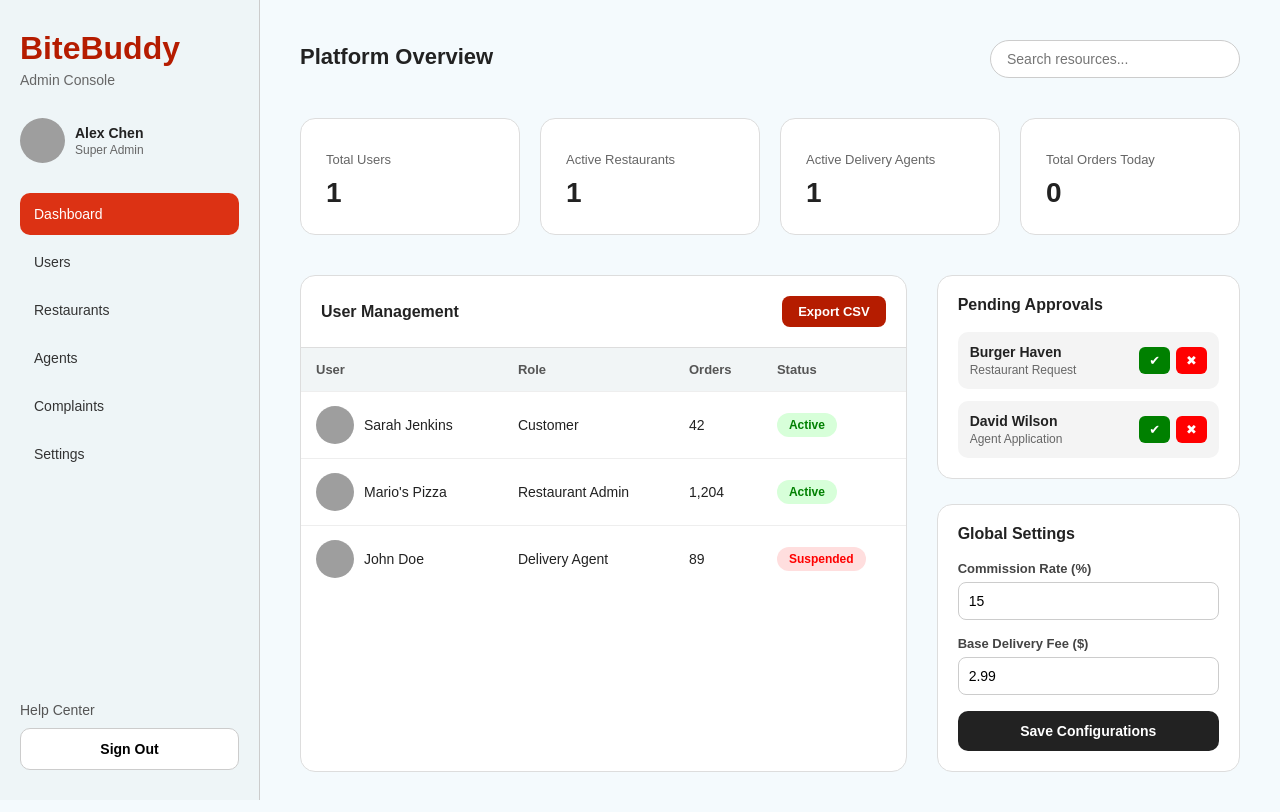
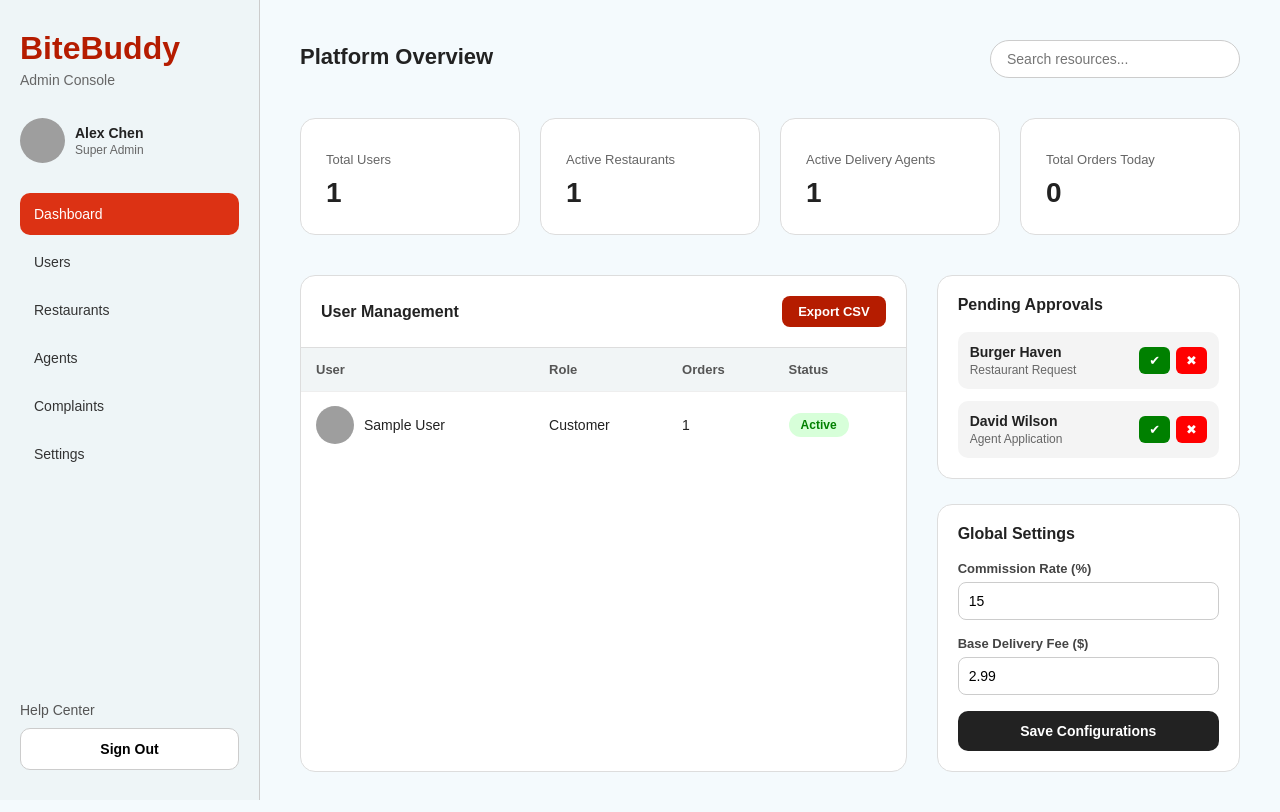
Before and after one commit to muin99/FoodOS, a PHP site: page /admin/view/adminDashboard.php in a window 1280 px wide. Run offline with PHP 8.4, Linux system fonts and the light colour scheme; tables that the repository leaves empty hold one stand-in row (values such as "Sample post"); grey boxes are pictures that could not be loaded.

Commit message:
fixed order count in user table

```diff
--- a/admin/controller/dashboardController.php
+++ b/admin/controller/dashboardController.php
@@ -7,4 +7,6 @@ $totalUsers = getTotalUsers($conn);
 $totalRestaurants = getActiveRestaurants($conn);
 $totalOrdersToday = getTotalOrdersToday($conn);
 $totalActiveAgents = getActiveDeliveryAgents($conn);
+$users = getAllUsers($conn);
+
 ?>
--- a/admin/view/adminDashboard.php
+++ b/admin/view/adminDashboard.php
@@ -98,50 +98,32 @@ include '../controller/dashboardController.php';
 
           <tbody>
 
-            <tr>
-              <td>
-                <div class="user-info">
-                  <img src="https://i.pravatar.cc/101" alt="Sarah Jenkins">
-                  <span>Sarah Jenkins</span>
-                </div>
-              </td>
-
-              <td>Customer</td>
-              <td>42</td>
-              <td>
-                <span class="status active-status">Active</span>
-              </td>
-            </tr>
+          <?php foreach ($users as $user): ?>
 
           <tr>
             <td>
               <div class="user-info">
-                  <img src="https://i.pravatar.cc/102" alt="Mario's Pizza">
-                  <span>Mario's Pizza</span>
+                <img src="https://i.pravatar.cc/10<?= $user['id'] ?>" alt="user">
+                <span><?= htmlspecialchars($user['name']) ?></span>
               </div>
             </td>
 
-              <td>Restaurant Admin</td>
-              <td>1,204</td>
+            <td><?= ucfirst($user['role']) ?></td>
+
             <td>
+                <?= $user['total_orders'] ?? 0 ?>
+            </td>
+
+            <td>
+              <?php if ($user['is_active'] == 1): ?>
                 <span class="status active-status">Active</span>
+              <?php else: ?>
+                <span class="status suspended">Inactive</span>
+              <?php endif; ?>
             </td>
           </tr>
 
-            <tr>
-              <td>
-                <div class="user-info">
-                  <img src="https://i.pravatar.cc/103" alt="John Doe">
-                  <span>John Doe</span>
-                </div>
-              </td>
-
-              <td>Delivery Agent</td>
-              <td>89</td>
-              <td>
-                <span class="status suspended">Suspended</span>
-              </td>
-            </tr>
+          <?php endforeach; ?>
 
         </tbody>
         </table>
```
Also changed, not shown: admin/model/dashboardModel.php (+42 -0 lines), admin/model/adminModel.php (line endings or trailing spaces). Lines whose indentation alone changed are shown as unchanged.
